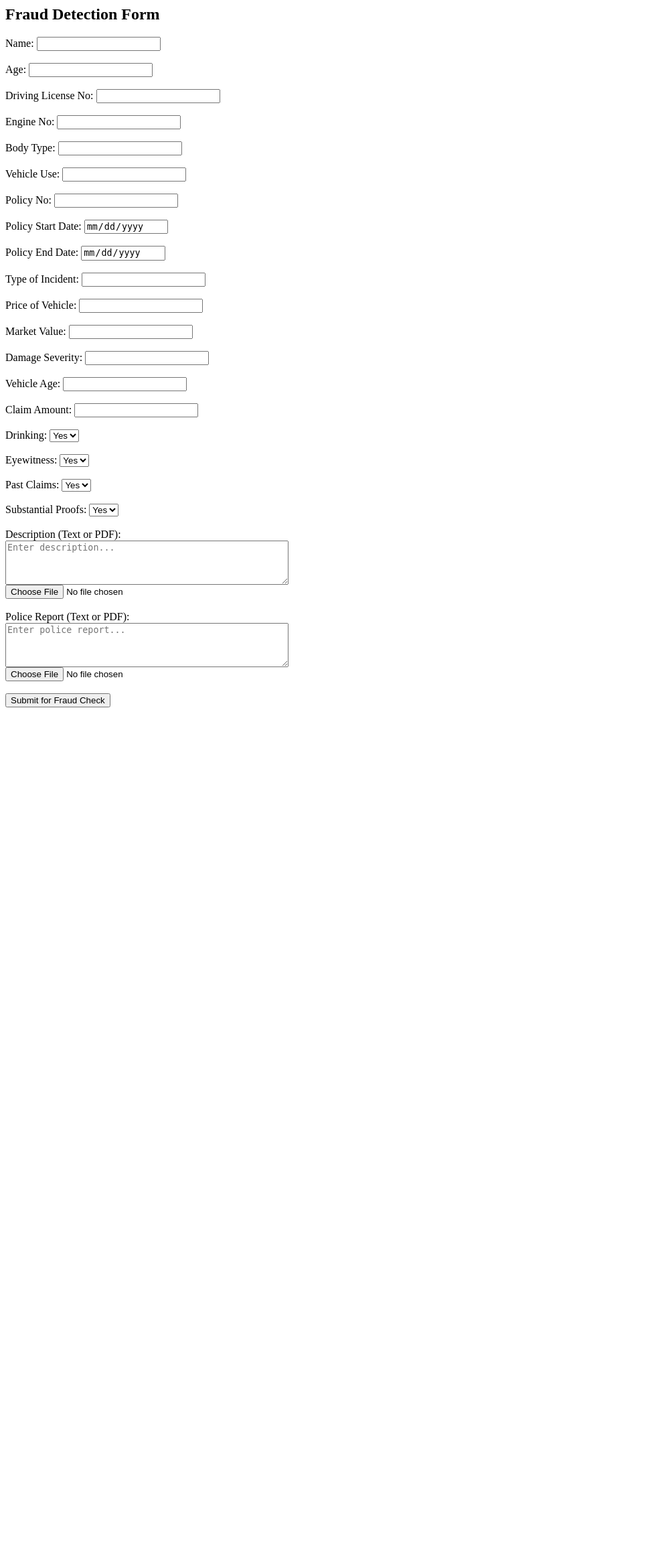
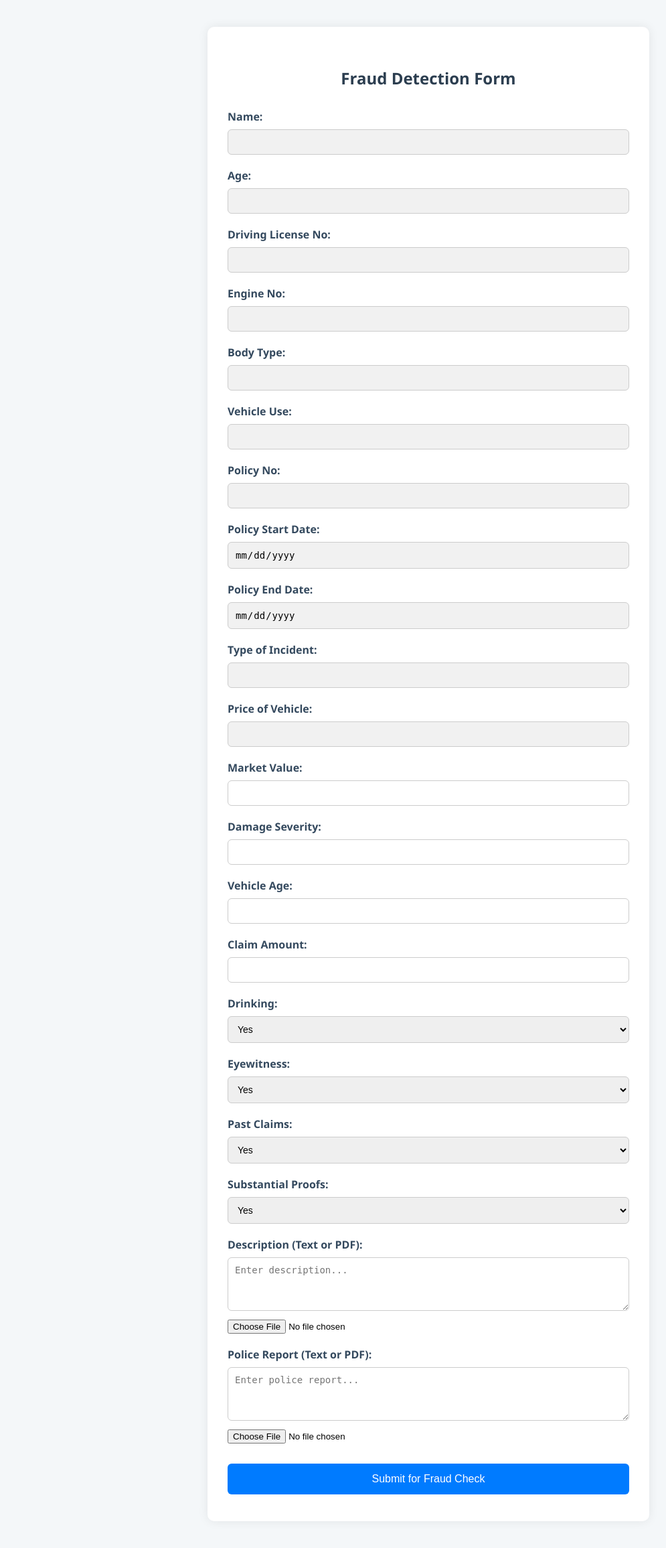
Before and after one commit to Gouthham/Automobile-Insurance-Fraud-Detection-, a Django app: template Fraud/myapp/templates/myapp/fraud_form.html in a window 1280 px wide. Shown: the whole page at 67% size, without its empty margins (0-995 px from the left). Before the commit the page ends 1056 px from the top, so only its background shows below. Run offline with Django 5.2, Linux system fonts and the light colour scheme; the template is opened without the code that fills it, so the values that code supplies are empty.

Commit message:
database and form change

```diff
--- a/Fraud/myapp/templates/myapp/fraud_form.html
+++ b/Fraud/myapp/templates/myapp/fraud_form.html
@@ -1,94 +1,216 @@
-<html>
+<!DOCTYPE html>
+<html lang="en">
 <head>
+    <meta charset="UTF-8">
     <title>Fraud Check Form</title>
+    <style>
+        body {
+            margin: 0;
+            padding: 0;
+            background-color: #f4f7f9;
+            font-family: 'Segoe UI', Tahoma, Geneva, Verdana, sans-serif;
+        }
+
+        .container {
+            max-width: 600px;
+            margin: 40px auto;
+            background-color: #ffffff;
+            padding: 40px 30px;
+            border-radius: 10px;
+            box-shadow: 0 0 15px rgba(0, 0, 0, 0.08);
+        }
+
+        h2 {
+            text-align: center;
+            margin-bottom: 30px;
+            color: #2c3e50;
+        }
+
+        .form-group {
+            margin-bottom: 20px;
+        }
+
+        label {
+            display: block;
+            margin-bottom: 8px;
+            font-weight: bold;
+            color: #34495e;
+        }
+
+        input[type="text"],
+        input[type="number"],
+        input[type="date"],
+        select,
+        textarea {
+            width: 100%;
+            padding: 10px;
+            border: 1px solid #ccc;
+            border-radius: 6px;
+            font-size: 14px;
+            box-sizing: border-box;
+        }
+
+        input[readonly] {
+            background-color: #f1f1f1;
+        }
+
+        textarea {
+            resize: vertical;
+            min-height: 80px;
+        }
+
+        input[type="file"] {
+            margin-top: 8px;
+        }
+
+        button {
+            width: 100%;
+            padding: 14px;
+            background-color: #007BFF;
+            color: white;
+            border: none;
+            font-size: 16px;
+            border-radius: 6px;
+            cursor: pointer;
+            margin-top: 10px;
+        }
+
+        button:hover {
+            background-color: #0056b3;
+        }
+
+    </style>
 </head>
 <body>
+    <div class="container">
         <h2>Fraud Detection Form</h2>
         <form method="POST" enctype="multipart/form-data" action="{% url 'predict_fraud' %}">
             {% csrf_token %}
 
             <!-- Auto-filled Fields -->
+            <div class="form-group">
                 <label>Name:</label>
-        <input type="text" name="name" value="{{ prefill.name }}" readonly><br><br>
+                <input type="text" name="name" value="{{ prefill.name }}" readonly>
+            </div>
 
+            <div class="form-group">
                 <label>Age:</label>
-        <input type="number" name="age" value="{{ prefill.age }}" readonly><br><br>
+                <input type="number" name="age" value="{{ prefill.age }}" readonly>
+            </div>
 
+            <div class="form-group">
                 <label>Driving License No:</label>
-        <input type="text" name="driving_license_no" value="{{ prefill.driving_license_no }}" readonly><br><br>
+                <input type="text" name="driving_license_no" value="{{ prefill.driving_license_no }}" readonly>
+            </div>
 
+            <div class="form-group">
                 <label>Engine No:</label>
-        <input type="text" name="engine_no" value="{{ prefill.engine_no }}" readonly><br><br>
+                <input type="text" name="engine_no" value="{{ prefill.engine_no }}" readonly>
+            </div>
 
+            <div class="form-group">
                 <label>Body Type:</label>
-        <input type="text" name="body_type" value="{{ prefill.body_type }}" readonly><br><br>
+                <input type="text" name="body_type" value="{{ prefill.body_type }}" readonly>
+            </div>
 
+            <div class="form-group">
                 <label>Vehicle Use:</label>
-        <input type="text" name="vehicle_use" value="{{ prefill.vehicle_use }}" readonly><br><br>
+                <input type="text" name="vehicle_use" value="{{ prefill.vehicle_use }}" readonly>
+            </div>
 
+            <div class="form-group">
                 <label>Policy No:</label>
-        <input type="text" name="policy_no" value="{{ prefill.policy_no }}" readonly><br><br>
+                <input type="text" name="policy_no" value="{{ prefill.policy_no }}" readonly>
+            </div>
 
+            <div class="form-group">
                 <label>Policy Start Date:</label>
-        <input type="date" name="policy_start_date" value="{{ prefill.policy_start_date }}" readonly><br><br>
+                <input type="date" name="policy_start_date" value="{{ prefill.policy_start_date }}" readonly>
+            </div>
 
+            <div class="form-group">
                 <label>Policy End Date:</label>
-        <input type="date" name="policy_End_date" value="{{ prefill.policy_End_date }}" readonly><br><br>
+                <input type="date" name="policy_End_date" value="{{ prefill.policy_End_date }}" readonly>
+            </div>
 
+            <div class="form-group">
                 <label>Type of Incident:</label>
-        <input type="text" name="type_of_incident" value="{{ prefill.type_of_incident }}" readonly><br><br>
+                <input type="text" name="type_of_incident" value="{{ prefill.type_of_incident }}" readonly>
+            </div>
 
+            <div class="form-group">
                 <label>Price of Vehicle:</label>
-        <input type="number" name="price_of_vehicle" value="{{ prefill.price_of_vehicle }}" readonly><br><br>
+                <input type="number" name="price_of_vehicle" value="{{ prefill.price_of_vehicle }}" readonly>
+            </div>
 
+            <div class="form-group">
                 <label>Market Value:</label>
-        <input type="number" name="market_value" value="{{ prefill.market_value }}"><br><br>
+                <input type="number" name="market_value" value="{{ prefill.market_value }}">
+            </div>
 
             <!-- Manual Input Fields -->
+            <div class="form-group">
                 <label>Damage Severity:</label>
-        <input type="text" name="damage_severity"><br><br>
+                <input type="text" name="damage_severity">
+            </div>
 
+            <div class="form-group">
                 <label>Vehicle Age:</label>
-        <input type="number" name="vehicle_age"><br><br>
+                <input type="number" name="vehicle_age">
+            </div>
 
+            <div class="form-group">
                 <label>Claim Amount:</label>
-        <input type="number" name="claim_amt"><br><br>
+                <input type="number" name="claim_amt">
+            </div>
 
+            <div class="form-group">
                 <label>Drinking:</label>
                 <select name="drinking">
                     <option value="Yes">Yes</option>
                     <option value="No">No</option>
-        </select><br><br>
+                </select>
+            </div>
 
+            <div class="form-group">
                 <label>Eyewitness:</label>
                 <select name="eyewitness">
                     <option value="Yes">Yes</option>
                     <option value="No">No</option>
-        </select><br><br>
+                </select>
+            </div>
 
+            <div class="form-group">
                 <label>Past Claims:</label>
                 <select name="past_claims">
                     <option value="Yes">Yes</option>
                     <option value="No">No</option>
-        </select><br><br>
+                </select>
+            </div>
 
+            <div class="form-group">
                 <label>Substantial Proofs:</label>
                 <select name="substantial_proofs">
                     <option value="Yes">Yes</option>
                     <option value="No">No</option>
-        </select><br><br>
+                </select>
+            </div>
 
-        <!-- Dual Input: Description -->
-        <label>Description (Text or PDF):</label><br>
-        <textarea name="description" rows="4" cols="50" placeholder="Enter description..."></textarea><br>
-        <input type="file" name="description_file" accept=".pdf,.txt"><br><br>
+            <!-- Description and Police Report -->
+            <div class="form-group">
+                <label>Description (Text or PDF):</label>
+                <textarea name="description" placeholder="Enter description..."></textarea>
+                <input type="file" name="description_file" accept=".pdf,.txt">
+            </div>
 
-        <!-- Dual Input: Police Report -->
-        <label>Police Report (Text or PDF):</label><br>
-        <textarea name="police_report" rows="4" cols="50" placeholder="Enter police report..."></textarea><br>
-        <input type="file" name="police_report_file" accept=".pdf,.txt"><br><br>
+            <div class="form-group">
+                <label>Police Report (Text or PDF):</label>
+                <textarea name="police_report" placeholder="Enter police report..."></textarea>
+                <input type="file" name="police_report_file" accept=".pdf,.txt">
+            </div>
 
             <button type="submit">Submit for Fraud Check</button>
         </form>
+    </div>
 </body>
 </html>
```
Also changed, not shown: Fraud/myapp/load_data.py (added, +53 -0 lines), Fraud/db.sqlite3. Lines whose indentation alone changed are shown as unchanged.
